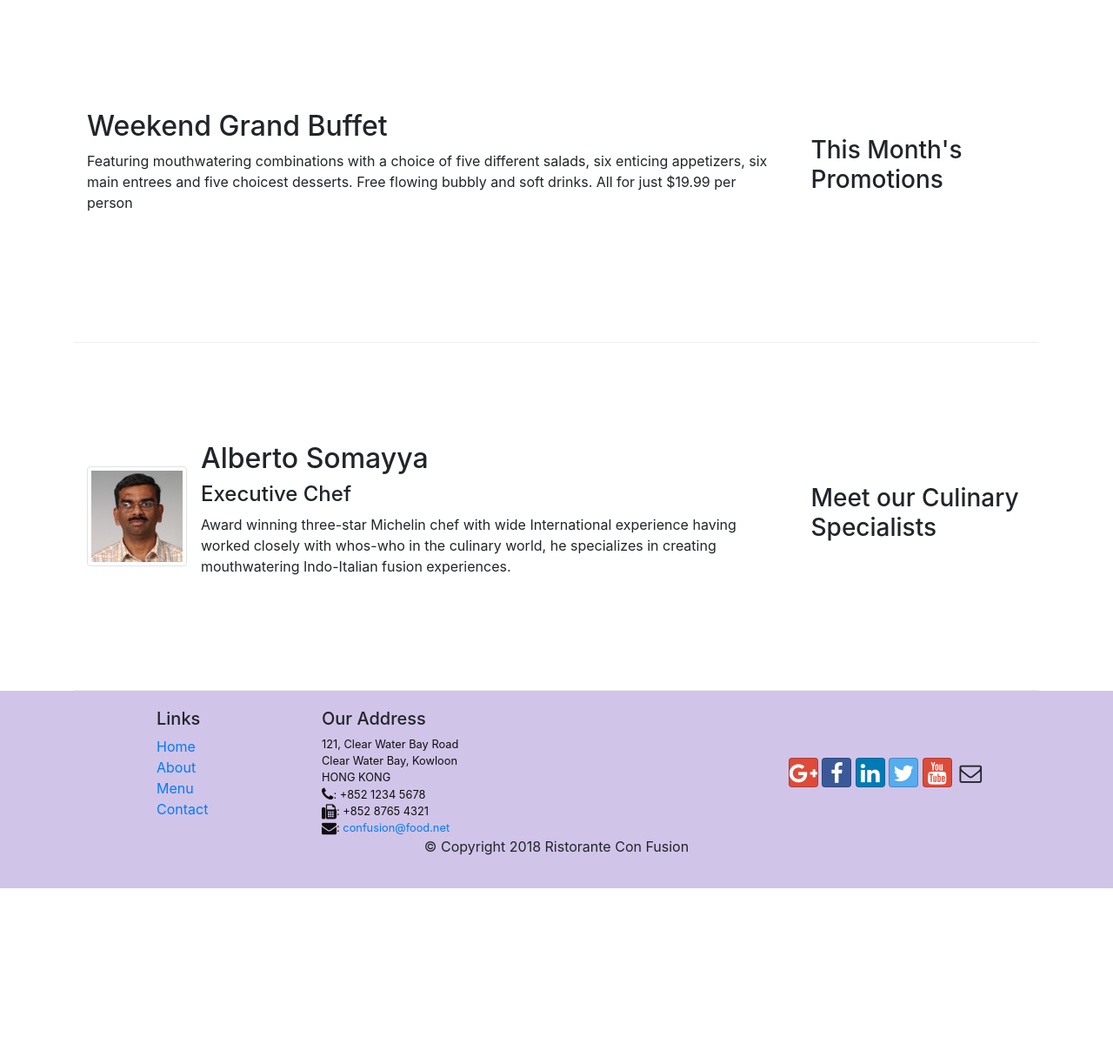
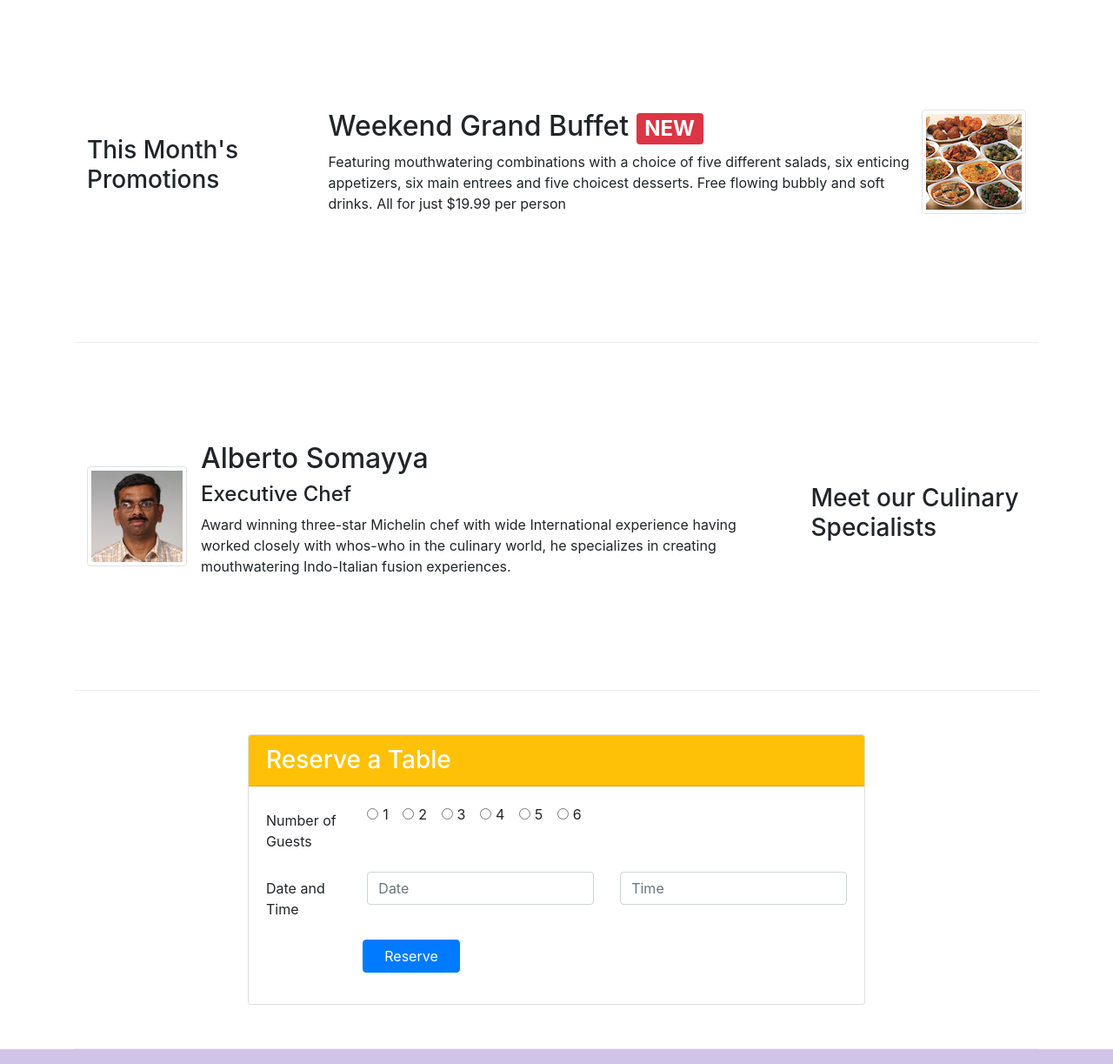
Before and after one commit to beaderiquito/conFusion, a website: page index.html in a window 1280 px wide. Shown: the part 740-1963 px from the top of the page at 87% size. Before the commit the page ends 1761 px from the top, so only its background shows below. Drawn offline with nearby package versions, Linux system fonts and the light colour scheme.

Commit message:
Week 2 Submission

```diff
--- a/index.html
+++ b/index.html
@@ -40,8 +40,15 @@
                     <h1>Ristorante con Fusion</h1>
                     <p>We take inspiration from the World's best cuisines, and create a unique fusion experience. Our lipsmacking creations will tickle your culinary senses!</p>
                 </div>
-                <div class="col-12 col-sm align-self-center">
-                    <img src="img/logo.png" class="img-fluid">
+                <div class="col-12 col-sm">
+                    <div class="row justify-content-center align-items-center">
+                        <div class="col-12 col-sm-6">
+                            <img src="img/logo.png" class="img-fluid">
+                        </div>
+                        <div class="col-12 col-sm-6">
+                            <a class="btn btn-warning btn-sm btn-block" href="#Reservation" role="button">Reserve a table</a>
+                        </div>
+                    </div>
                 </div>
             </div>
         </div>
@@ -54,8 +61,7 @@
             </div>
             <div class="col col-sm order-sm-first col-md">
                 <div class="media">
-                    <img class="d-flex mr-3 img-thumbnail align-self-center"
-                            src="img/uthappizza.png" alt="Uthappizza">
+                    <img class="d-flex mr-3 img-thumbnail align-self-center" src="img/uthappizza.png" alt="Uthappizza">
                     <div class="media-body">
                         <h2 class="mt-0">Uthappizza <span class="badge badge-danger">HOT</span> <span class="badge badge-pill badge-secondary">$4.99</span></h2>
                         <p class="d-none d-sm-block">A unique combination of Indian Uthappam (pancake) and Italian pizza, topped with Cerignola olives, ripe vine cherry tomatoes, Vidalia onion, Guntur chillies and Buffalo Paneer.</p>
@@ -64,12 +70,18 @@
             </div>
         </div>
         <div class="row row-content align-items-center">
-            <div class="col-12 col-sm-4 order-sm-last col-md-3">
+            <div class="col-12 col-sm-4 order-sm-first col-md-3">
                 <h3>This Month's Promotions</h3>
             </div>
             <div class="col col-sm order-sm-first col-md">
-                <h2>Weekend Grand Buffet</h2>
-                <p class="d-none d-sm-block">Featuring mouthwatering combinations with a choice of five different salads, six enticing appetizers, six main entrees and five choicest desserts. Free flowing bubbly and soft drinks. All for just $19.99 per person </p>
+                <div class="media">
+                    <div class="media-body">
+                        <h2 class="mt-0">Weekend Grand Buffet <span class="badge badge-danger">NEW</span></h2>
+                        <p class="d-none d-sm-block">Featuring mouthwatering combinations with a choice of five different salads, six enticing appetizers, six main entrees and five choicest desserts. Free flowing bubbly and soft drinks. All for just $19.99 per person </p>
+
+                    </div>
+                    <img class="d-flex ml-1 img-thumbnail align-self-" src="img/buffet.png" alt="Buffet">
+                </div>
             </div>
         </div>
 
@@ -84,6 +96,60 @@
                         <h2 class="mt-0">Alberto Somayya</h2>
                         <h4>Executive Chef</h4>
                         <p class="d-none d-sm-block">Award winning three-star Michelin chef with wide International experience having worked closely with whos-who in the culinary world, he specializes in creating mouthwatering Indo-Italian fusion experiences.</p>
+                    </div>
+                </div>
+            </div>
+        </div>
+        <div class="row row-content justify-content-center align-items-center">
+            <div class="col-12 col-sm-8">
+                <div class="card">
+                    <h3 class="card-header bg-warning text-white">Reserve a Table</h3>
+                    <div class="card-body">
+                        <form id="Reservation">
+                            <div class="form-group row">
+                                <label for="form-check-label" class="col-12 col-sm-2 col-form-label">Number of Guests</label>
+                                <div class="col-12 col-sm-10">
+                                    <div class="form-check form-check-inline">
+                                        <input class="form-check-input" type="radio" name="inlineRadioOptions" id="inlineRadio1" value="option1">
+                                        <label class="form-check-label" for="inlineRadio1">1</label>
+                                    </div>
+                                    <div class="form-check form-check-inline">
+                                        <input class="form-check-input" type="radio" name="inlineRadioOptions" id="inlineRadio2" value="option2">
+                                        <label class="form-check-label" for="inlineRadio2">2</label>
+                                    </div>
+                                    <div class="form-check form-check-inline">
+                                        <input class="form-check-input" type="radio" name="inlineRadioOptions" id="inlineRadio3" value="option3">
+                                        <label class="form-check-label" for="inlineRadio3">3</label>
+                                    </div>
+                                    <div class="form-check form-check-inline">
+                                        <input class="form-check-input" type="radio" name="inlineRadioOptions" id="inlineRadio4" value="option4">
+                                        <label class="form-check-label" for="inlineRadio4">4</label>
+                                    </div>
+                                    <div class="form-check form-check-inline">
+                                        <input class="form-check-input" type="radio" name="inlineRadioOptions" id="inlineRadio5" value="option5">
+                                        <label class="form-check-label" for="inlineRadio5">5</label>
+                                    </div>
+                                    <div class="form-check form-check-inline">
+                                        <input class="form-check-input" type="radio" name="inlineRadioOptions" id="inlineRadio6" value="option6">
+                                        <label class="form-check-label" for="inlineRadio6">6</label>
+                                    </div>
+                                </div>
+                            </div>
+                            <div class="form-group row">
+                                <label for="example-date-input" class="col-12 col-sm-2 col-form-label">Date and Time</label>
+                                <div class="col-12 col-sm-5">
+                                    <input class="form-control" type="text" placeholder="Date" id="date-input">
+                                </div>
+                                <div class="col-12 col-sm-5">
+                                    <input class="form-control" type="text" placeholder="Time"id="time-input">
+                                </div>
+                            </div>
+                            <div class="form-group row">
+                                <div class="col-12">
+                                    <button type="button" class="col-5 col-sm-2 offset-md-2 btn btn-primary">Reserve</button>
+                                </div>
+                            </div>
+                        </form>
                     </div>
                 </div>
             </div>
```
